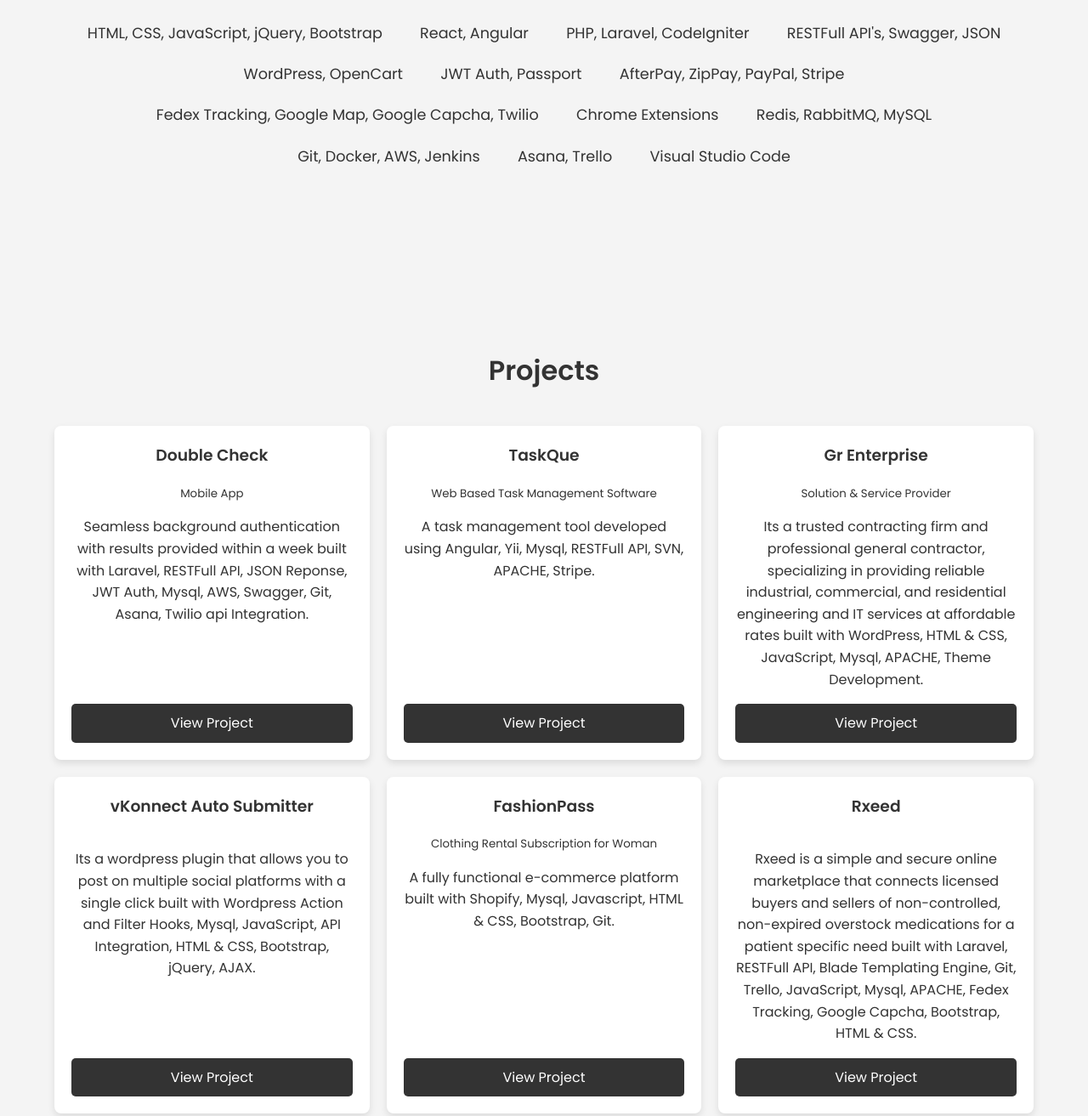
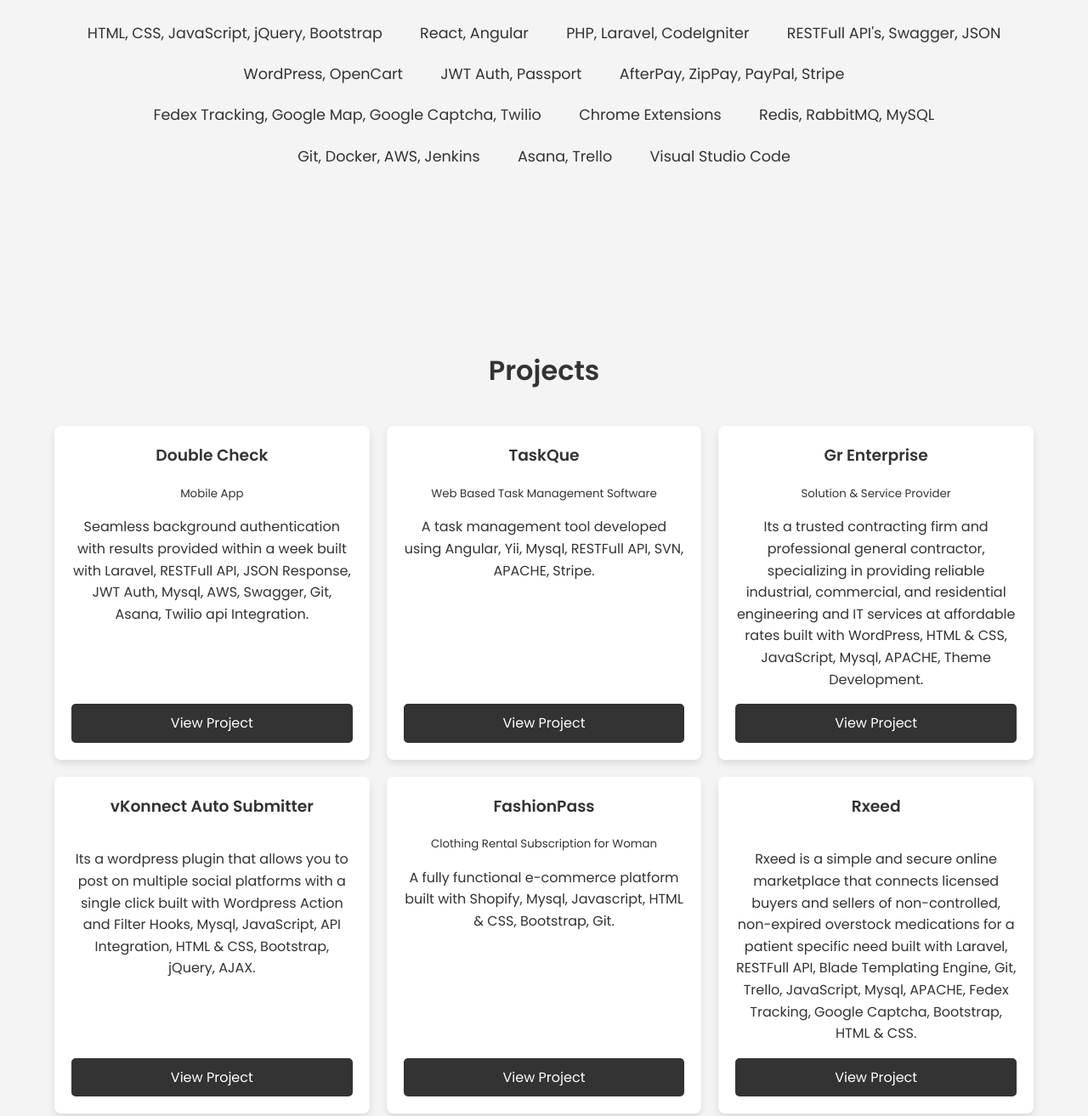
Before and after one commit to 88khanm/project-portfolio, a plain HTML site: page index.html in a window 1280 px wide. Shown: the part 800-2113 px from the top of the page at 85% size. Drawn offline with Linux system fonts and the light colour scheme.

Commit message:
index.html updated

```diff
--- a/index.html
+++ b/index.html
@@ -44,7 +44,7 @@
         <li>WordPress, OpenCart</li>
         <li>JWT Auth, Passport</li>
         <li>AfterPay, ZipPay, PayPal, Stripe</li>
-        <li>Fedex Tracking, Google Map, Google Capcha, Twilio</li>
+        <li>Fedex Tracking, Google Map, Google Captcha, Twilio</li>
         <li>Chrome Extensions</li>
         <li>Redis, RabbitMQ, MySQL</li>
         <li>Git, Docker, AWS, Jenkins</li>
@@ -62,7 +62,7 @@
         <div class="project-card">
           <h3>Double Check</h3>
           <small>Mobile App</small>
-          <p>Seamless background authentication with results provided within a week built with Laravel, RESTFull API, JSON Reponse, JWT Auth, Mysql, AWS, Swagger, Git, Asana, Twilio api Integration.</p>
+          <p>Seamless background authentication with results provided within a week built with Laravel, RESTFull API, JSON Response, JWT Auth, Mysql, AWS, Swagger, Git, Asana, Twilio api Integration.</p>
           <a href="https://play.google.com/store/apps/details?id=com.doublecheckpk&hl=en_AU&pli=1" target="_blank">View Project</a>
         </div>
         <div class="project-card">
@@ -92,7 +92,7 @@
         <div class="project-card">
           <h3>Rxeed</h3>
           <small></small>
-          <p>Rxeed is a simple and secure online marketplace that connects licensed buyers and sellers of non-controlled, non-expired overstock medications for a patient specific need built with Laravel, RESTFull API, Blade Templating Engine, Git, Trello, JavaScript, Mysql, APACHE, Fedex Tracking, Google Capcha, Bootstrap, HTML & CSS.</p>
+          <p>Rxeed is a simple and secure online marketplace that connects licensed buyers and sellers of non-controlled, non-expired overstock medications for a patient specific need built with Laravel, RESTFull API, Blade Templating Engine, Git, Trello, JavaScript, Mysql, APACHE, Fedex Tracking, Google Captcha, Bootstrap, HTML & CSS.</p>
           <a href="https://www.Rxeed.com/" target="_blank">View Project</a>
         </div>
       </div>
```
